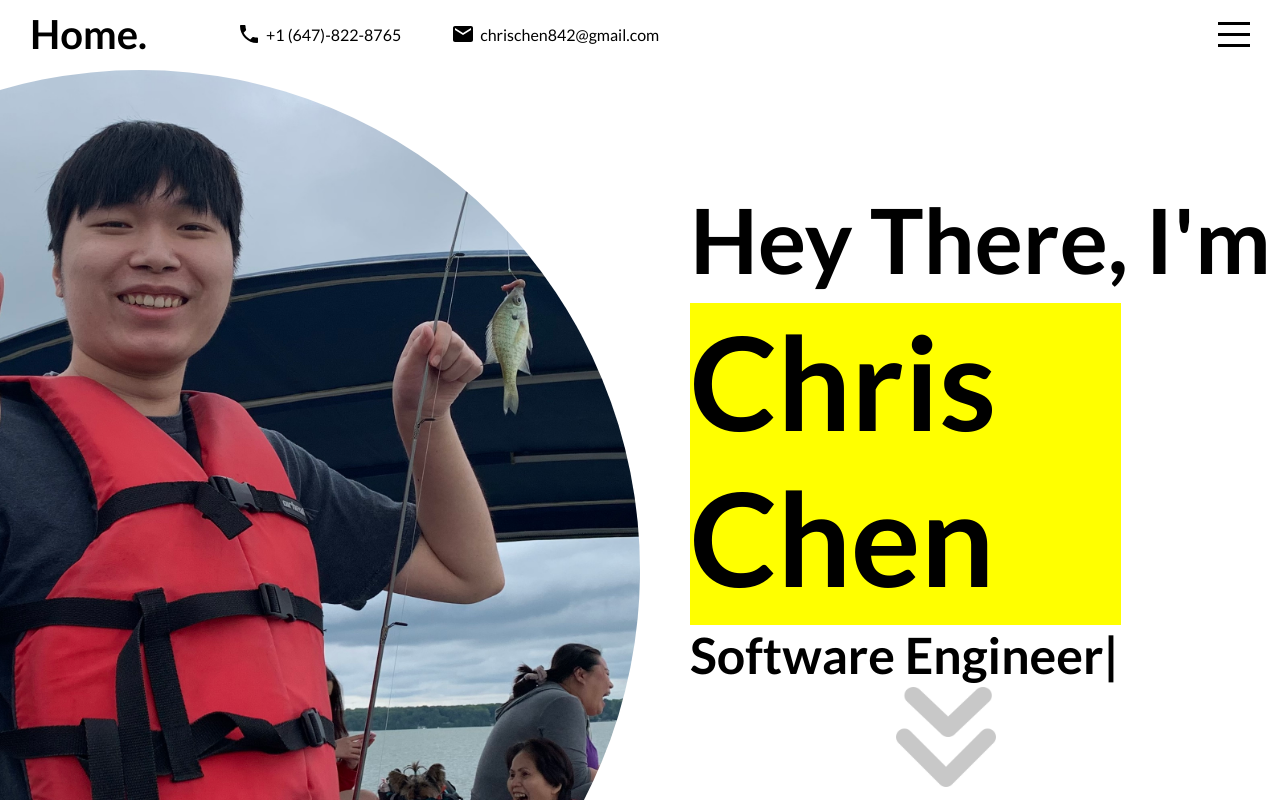
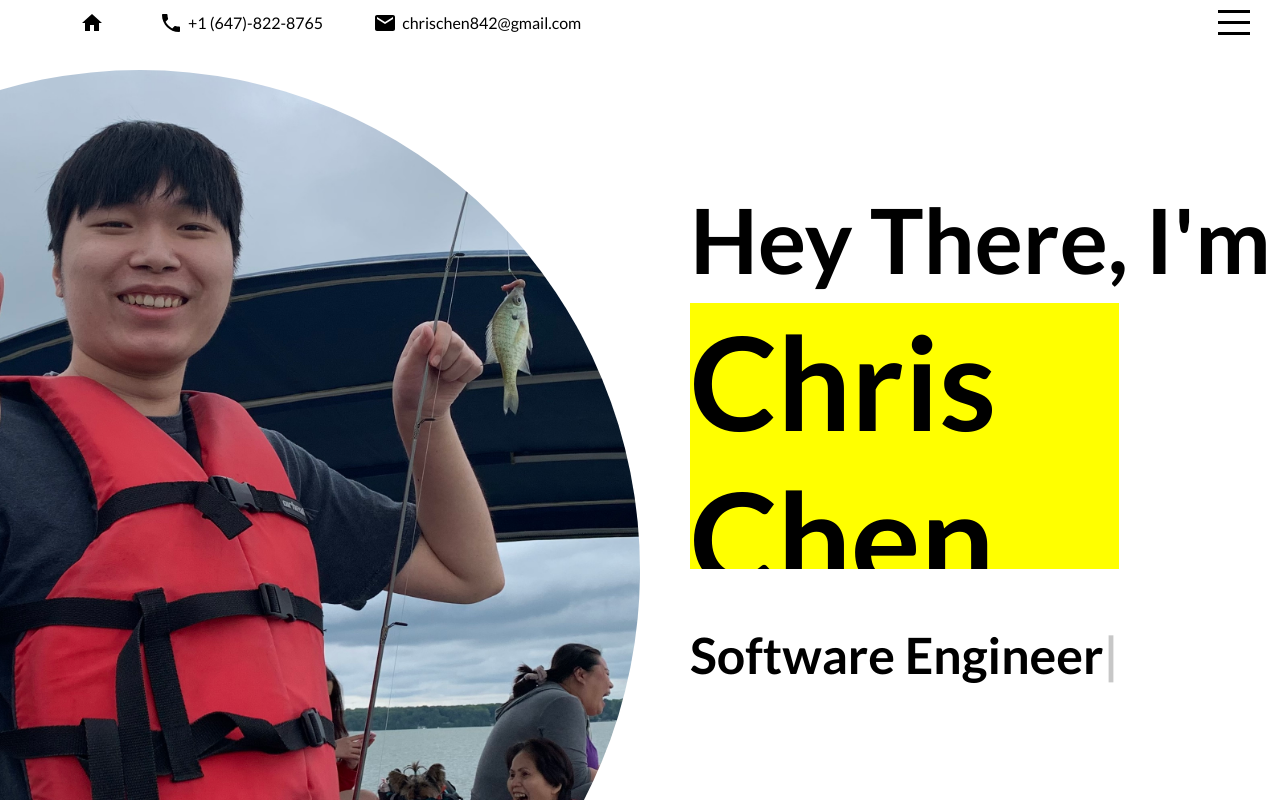
Before and after one commit to chrischen842/PortfolioWebsite, a React (Create React App) app: page / in a window 1280 px wide. Built offline with nearby package versions, Linux system fonts and the light colour scheme.

Commit message:
edited topbar

```diff
--- a/public/index.html
+++ b/public/index.html
@@ -2,7 +2,7 @@
 <html lang="en">
   <head>
     <meta charset="utf-8" />
-    <link rel="icon" href="%PUBLIC_URL%/favicon.ico" />
+    <link rel="icon" href="static/c.png" />
     <meta name="viewport" content="width=device-width, initial-scale=1" />
     <meta name="theme-color" content="#000000" />
     <meta
@@ -26,15 +26,6 @@
   <body>
     <noscript>You need to enable JavaScript to run this app.</noscript>
     <div id="root"></div>
-    <!--
-      This HTML file is a template.
-      If you open it directly in the browser, you will see an empty page.
 
-      You can add webfonts, meta tags, or analytics to this file.
-      The build step will place the bundled scripts into the <body> tag.
-
-      To begin the development, run `npm start` or `yarn start`.
-      To create a production bundle, use `npm run build` or `yarn build`.
-    -->
   </body>
 </html>
--- a/src/components/intro/Intro.jsx
+++ b/src/components/intro/Intro.jsx
@@ -12,7 +12,7 @@ export default function Intro()
                 showCursor: true,
                 backDelay: 1500,
                 backSpeed: 60,
-                strings: ['Software Engineering Student', 'Competitive Gamer', 'Fishing Enthusiast'],
+                strings: ['Software Engineering Student', 'Bubble Tea Enthusiast', 'Competitive Gamer'],
             });
     },[]);
 
--- a/src/components/intro/intro.scss
+++ b/src/components/intro/intro.scss
@@ -27,6 +27,7 @@
 
     .right
     {
+        overflow: hidden;
         flex: 0.5;
         position: relative;
         .wrapper
@@ -42,8 +43,9 @@
             {
                 h1
                 {
-                    height: 100%;
-                    width: 67.418%;
+                    overflow: hidden;
+                    height: 80%;
+                    width: 67%;
                     font-size: 130px;
                     margin: 10px 0px;
                     box-sizing: border-box;
@@ -66,7 +68,7 @@
 
                 .ityped-cursor
                 {
-                    animation: blink 1s infinite;
+                    animation: blink 2s infinite;
                 }
 
                 @keyframes blink
@@ -81,6 +83,8 @@
             }
         }
 
+        &:hover
+        {
             a
             {
                 position: absolute;
@@ -91,7 +95,7 @@
                 {
                     transform: rotate(90deg);
                     width: 100px;
-                animation: flashingArrow 1s infinite;
+                    animation: flashingArrow 4s infinite;
                 }
 
                 @keyframes flashingArrow
@@ -103,3 +107,4 @@
             }
         }
     }
+}
--- a/src/components/topbar/Topbar.jsx
+++ b/src/components/topbar/Topbar.jsx
@@ -1,5 +1,5 @@
 import './topbar.scss'
-import {Phone, Mail} from '@material-ui/icons';
+import {Phone, Mail, Home} from '@material-ui/icons';
 
 export default function Topbar({openMenu, setOpenMenu})
 {
@@ -7,7 +7,9 @@ export default function Topbar({openMenu, setOpenMenu})
         <div className= {'topbar ' + (openMenu && "active")}>
             <div className='wrapper'>
                 <div className='left'>
-                    <a href='#intro' className='logo'>Home.</a>
+                    <div className='itemContainer'>
+                        <Home className='home' onClick={() => window.location.replace('#intro')}/>
+                    </div>
                     <div className="itemContainer">
                         <Phone className='icon'/>
                         <span>+1 (647)-822-8765</span>
--- a/src/components/topbar/topbar.scss
+++ b/src/components/topbar/topbar.scss
@@ -24,26 +24,25 @@
         display: flex;
         align-items: center;
 
-        .logo
-        {
-            font-size: 40px;
-            font-weight: 700;
-            text-decoration: none;
-            color: inherit;
-            margin-right: 40px;
-
-            &:hover
-            {
-                text-shadow: 0 0 3px black;
-                text-shadow: 3 3 3px black, 3 3 3px black; //bolder
-            }
-        }
-
         .itemContainer
         {
             display: flex;
             align-items: center;
             margin-left: 50px;
+            overflow: hidden;
+
+            .home
+            {
+                transform: scale(1);
+                font-style: 18px;
+                margin-right: 5px;
+                cursor: pointer;
+                &:hover
+                {
+                    transform: scale(1.3);
+                    color: red;
+                }
+            }
 
             .icon
             {
```
Also changed, not shown: public/static/c.png (added). Lines whose indentation alone changed are shown as unchanged.
